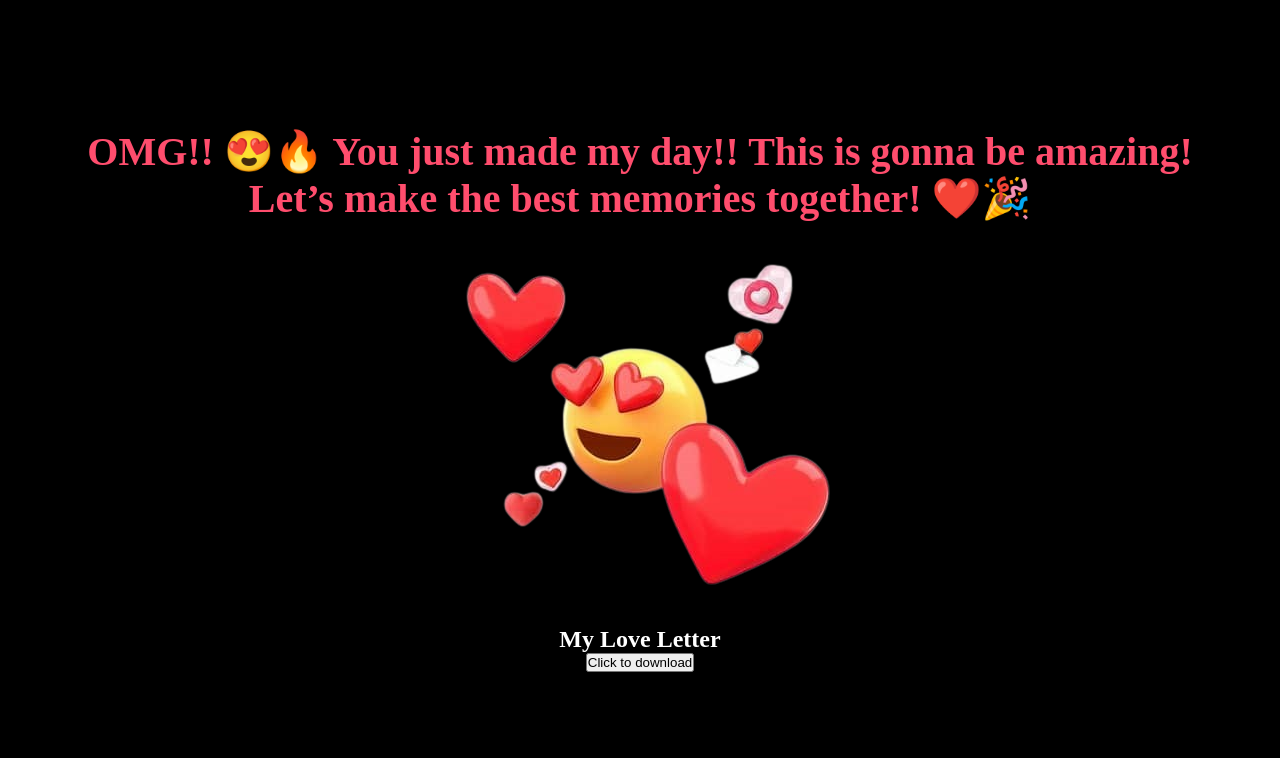
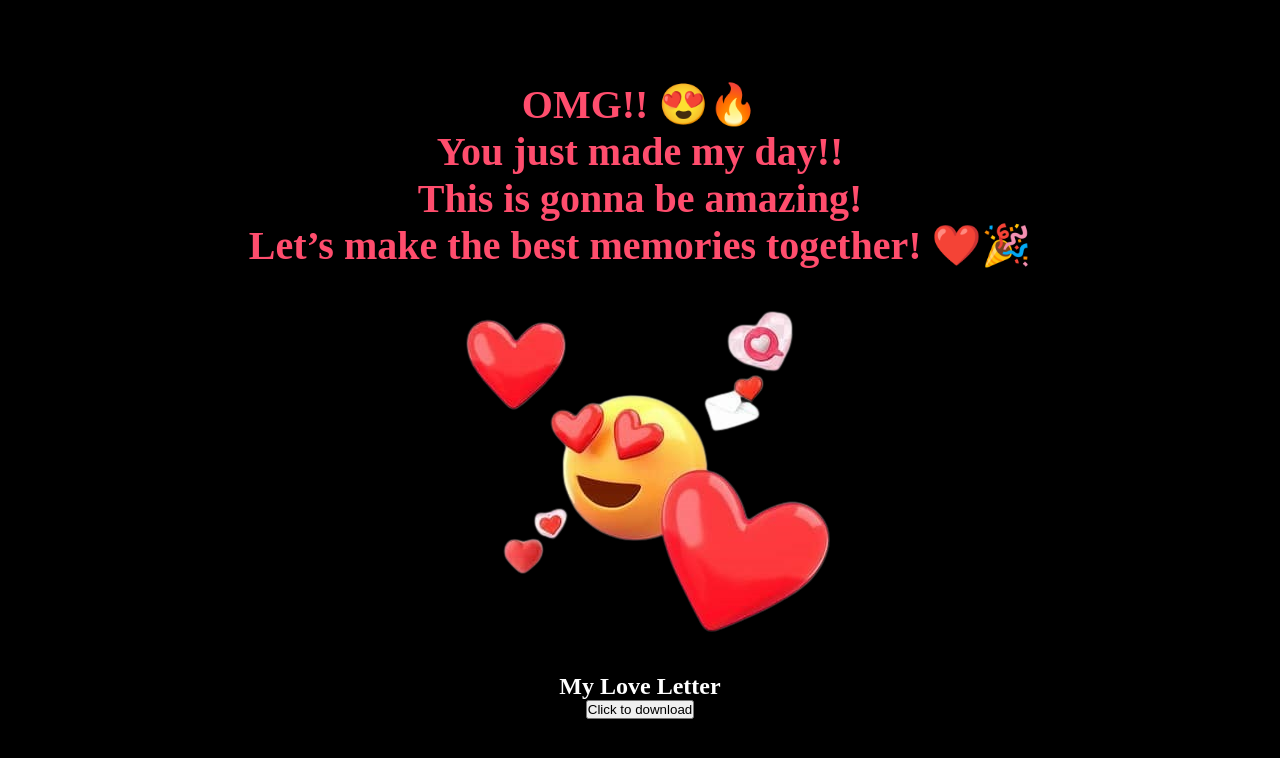
Before and after one commit to djtimog/be-my-valentine, a plain HTML site: page index.html in a window 1280 px wide. Both pictures are taken after a click on the button "YES". Drawn offline with Linux system fonts and the light colour scheme.

Commit message:
Enhance user experience by improving message formatting and adding download attribute for love letter

```diff
--- a/index.html
+++ b/index.html
@@ -1806,13 +1806,13 @@
         body.innerHTML = `
               <div class="yes-page">
                 <audio src="/milli.mp3" class="audio" autoplay loop></audio>
-                <h1>OMG!! 😍🔥 You just made my day!! This is gonna be amazing!
+                <h1>OMG!! 😍🔥 <br/> You just made my day!!<br/> This is gonna be amazing!
                   <br/> Let’s make the best memories together! ❤️🎉</h1>
                 <img src="/blushing-image.png" alt="blushingImage" class="blushing-image" />
 
                 <h2>My Love Letter</h2>
 
-                <a href="/love-letter.pdf" title="love-letter" download>
+                <a href="/love-letter.pdf" title="love-letter" download="love-letter.pdf">
                   <button>Click to download</button>
                 </a>
               </div>
```
